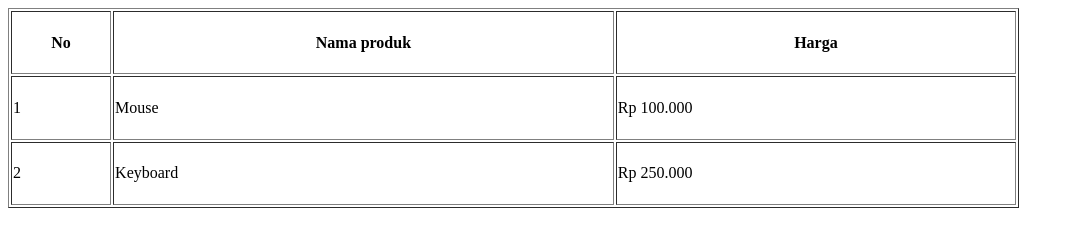
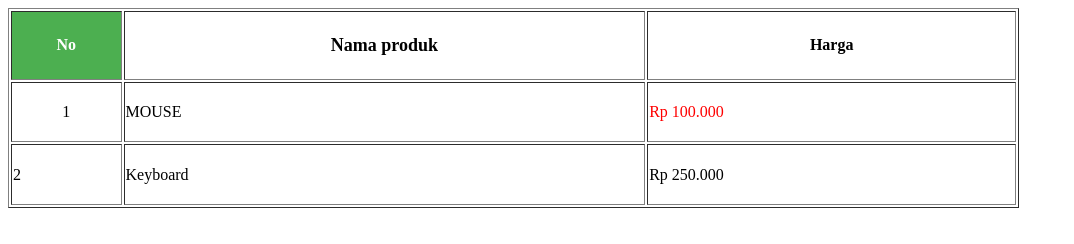
Before and after one commit to anggasae/1124160210-html-table1, a plain HTML site: page index.html in a window 1280 px wide. Shown: the whole page, without its empty margins (0-1074 px from the left). Drawn offline with Linux system fonts and the light colour scheme.

Commit message:
perubahan format text kolom dan baris

```diff
--- a/index.html
+++ b/index.html
@@ -8,14 +8,14 @@
   <body>
     <table border="1" width="80%" height="200px">
       <tr>
-        <th width="10%">No</th>
-        <th width="50%">Nama produk</th>
-        <th width="40%">Harga</th>
+        <th style="background-color: #4caf50; color: white">No</th>
+        <th style="font-size: 18px; text-align: center">Nama produk</th>
+        <th style="font-weight: bold">Harga</th>
       </tr>
       <tr>
-        <td>1</td>
-        <td>Mouse</td>
-        <td>Rp 100.000</td>
+        <td style="text-align: center">1</td>
+        <td style="text-transform: uppercase">Mouse</td>
+        <td style="color: red">Rp 100.000</td>
       </tr>
       <tr>
         <td>2</td>
```
